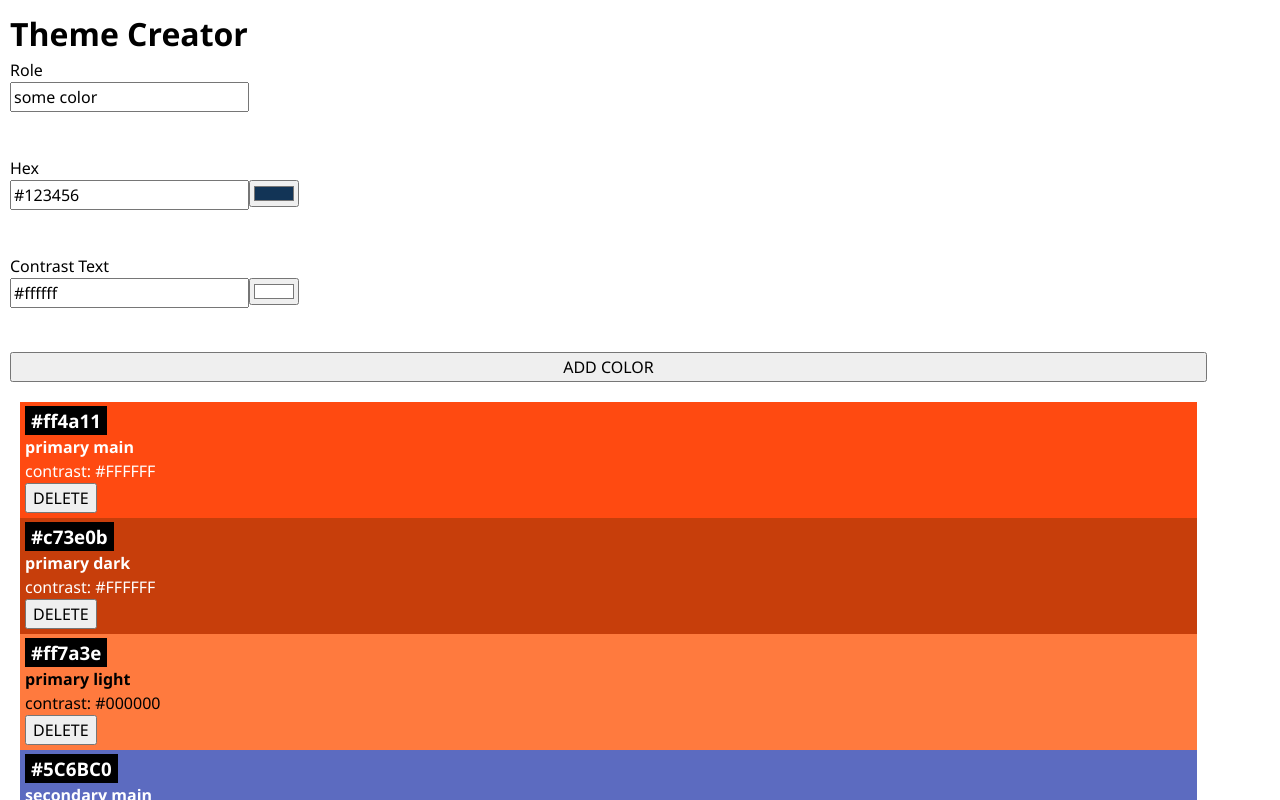
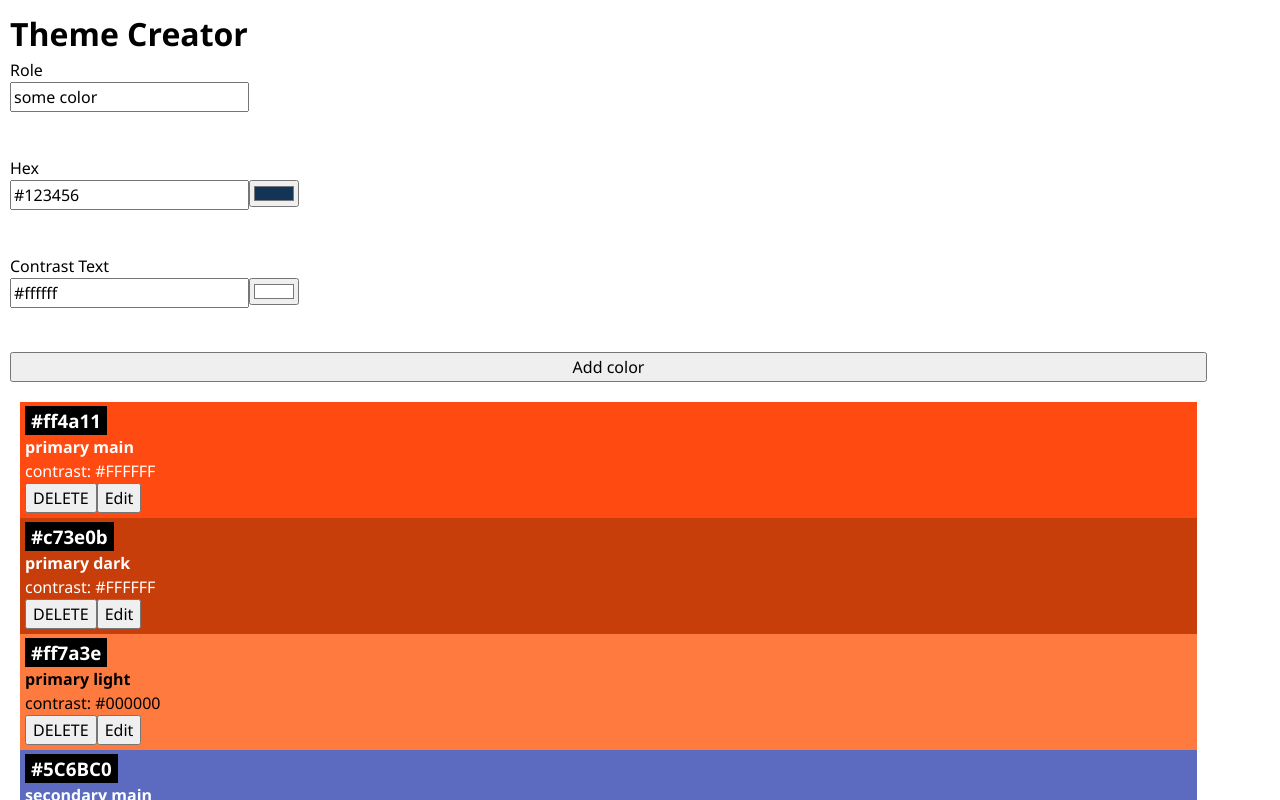
Before and after one commit to JohannesGrosseBoyman/recap-project-theme-creator, a React (Vite) app: page / in a window 1280 px wide. Shown: the top 800 px of the page. Built offline with nearby package versions, Linux system fonts and the light colour scheme.

Commit message:
add Edit color useState(edit) and function handleEditColor

```diff
--- a/src/App.jsx
+++ b/src/App.jsx
@@ -7,7 +7,7 @@ import { uid } from "uid";
 
 function App() {
   const [colors, setColors] = useState(initialColors);
-  console.log("colors: ", colors);
+  //console.log("colors: ", colors);
 
   function onSubmitColor(data) {
     return setColors([{ id: uid(), ...data }, ...colors]);
@@ -18,17 +18,26 @@ function App() {
     setColors(updatedColors);
   }
 
+  function handleEditColor(colorId, changedColor) {
+    const changedColors = colors.map((color) =>
+    color.id === colorId ? { ...color, ... changedColor } : color );
+    setColors(changedColors);
+  }
+
 
   return (
     <>
       <h1>Theme Creator</h1>
-      <ColorForm onSubmitColor={onSubmitColor} />
+      <ColorForm onSubmitColor={onSubmitColor} buttonText={"Add color"} />
       <div className="color-container" >
         { colors.length === 0 ? (
           <p className="color-empty" >No more Colors! Add new colors please</p>
         ) : (
           colors.map((color) => {
-            return <Color key={color.id} color={color} onDelete={handleDeleteColor} />;
+            return <Color key={color.id}
+                          color={color}
+                          onDelete={handleDeleteColor}
+                          onEdit = {handleEditColor} />;
           })
         )
 
--- a/src/Components/Color/Color.jsx
+++ b/src/Components/Color/Color.jsx
@@ -1,9 +1,10 @@
+import ColorForm from "../ColorForm/ColorForm";
 import "./Color.css";
 import { useState } from "react";
 
-export default function Color({ color, onDelete }) {
+export default function Color({ color, onDelete, onEdit }) {
   const [confirm, setConfirm] = useState(false);
-
+  const [edit, setEdit] = useState(false);
 
   function handleDeleteColor() {
     setConfirm(true);
@@ -16,6 +17,21 @@ export default function Color({ color, onDelete }) {
 
   function handleCancel() {
     setConfirm(false);
+  }
+
+  function handleEditColor() {
+    setEdit(true);
+  }
+
+  function handleChange(changedColor) {
+    //console.log("changedColor: ", changedColor);
+    //console.log("colorId: ", color.id)
+    onEdit(color.id, changedColor);
+    setEdit(false);
+  }
+
+  function handleCancelEdit() {
+    setEdit(false);
   }
 
   return (
@@ -37,9 +53,22 @@ export default function Color({ color, onDelete }) {
           <button onClick={handleCancel}>CANCEL</button>
         </div>
       ) : (
+        <>
         <button type="button" onClick={handleDeleteColor}>
           DELETE
         </button>
+         <button type="button" onClick={handleEditColor}>
+         Edit
+       </button>
+       </>
+      )}
+
+      {edit && (
+        <>
+        <ColorForm initialData={color} onSubmitColor={handleChange}
+                   buttonText={"change color"} />
+        <button onClick={handleCancelEdit}>Cancel</button>
+        </>
       )}
     </div>
   );
--- a/src/Components/ColorForm/ColorForm.jsx
+++ b/src/Components/ColorForm/ColorForm.jsx
@@ -1,15 +1,16 @@
 import ColorInput from "../ColorInput/ColorInput";
 import "./ColorForm.css";
 
-export default function ColorForm({
-  onSubmitColor,
-  initialData = { role: "some color", hex: "#123456", contrastText: "#ffffff" },
-}) {
+export default function ColorForm({ onSubmitColor, initialData, buttonText }) {
+  const { role, hex, contrastText } = initialData || { role: "some color",
+                                    hex: "#123456", contrastText: "#ffffff" };
+
+
   function handleSubmit(event) {
     event.preventDefault();
     const formData = new FormData(event.target);
     const data = Object.fromEntries(formData);
-    console.log("data: ", data);
+   // console.log("data: ", data);
     onSubmitColor(data);
   }
 
@@ -22,23 +23,23 @@ export default function ColorForm({
           type="text"
           id="role"
           name="role"
-          defaultValue={initialData.role}
+          defaultValue={role}
         />
       </label>
       <br />
       <label htmlFor="hex">
         Hex
         <br />
-        <ColorInput id="hex" defaultValue={initialData.hex} />
+        <ColorInput id="hex" defaultValue={hex} />
       </label>
       <br />
       <label htmlFor="contrastText">
         Contrast Text
         <br />
-        <ColorInput id="contrastText" defaultValue={initialData.contrastText} />
+        <ColorInput id="contrastText" defaultValue={contrastText} />
       </label>
       <br />
-      <button type="submit">ADD COLOR</button>
+      <button type="submit">{buttonText}</button>
     </form>
   );
 }
```
